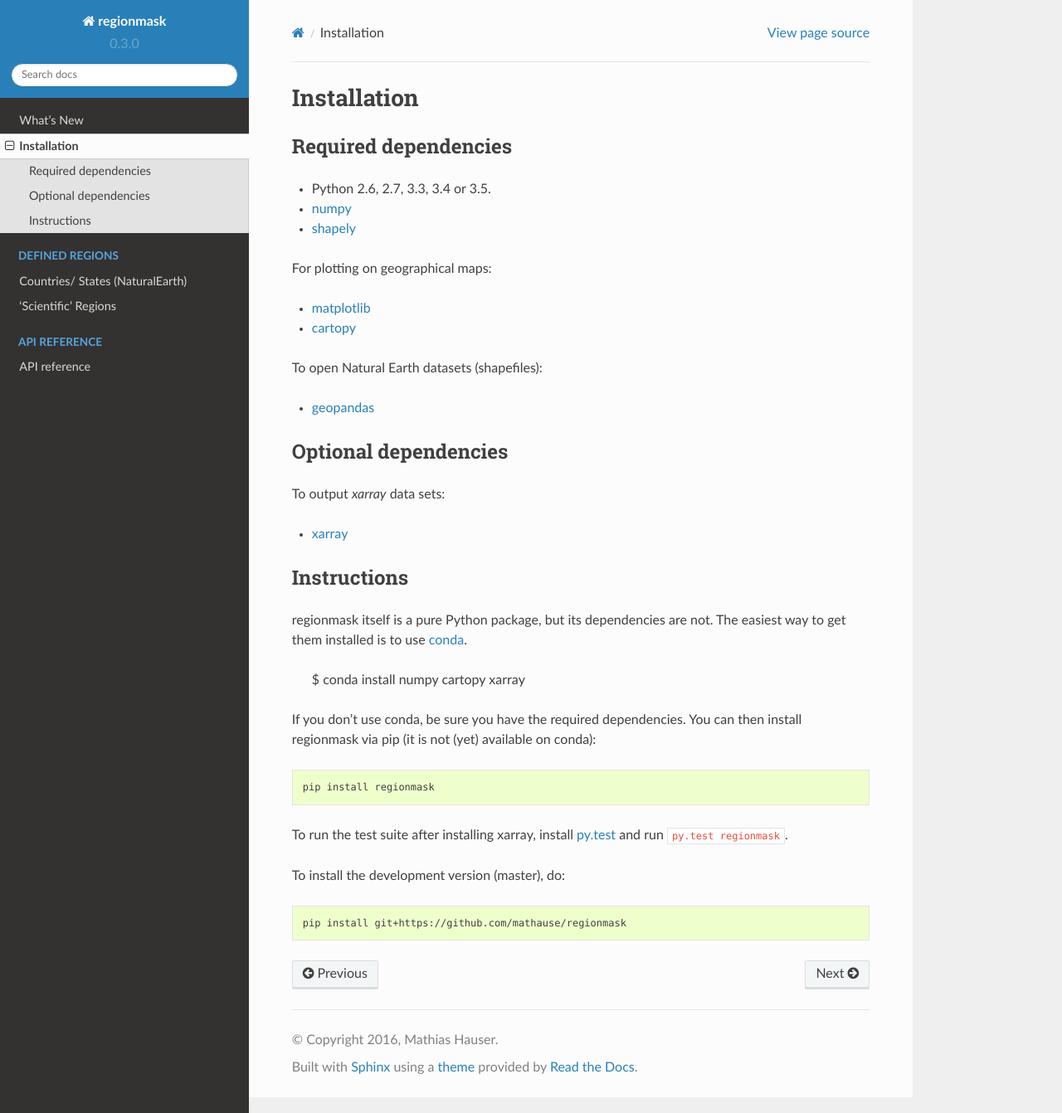
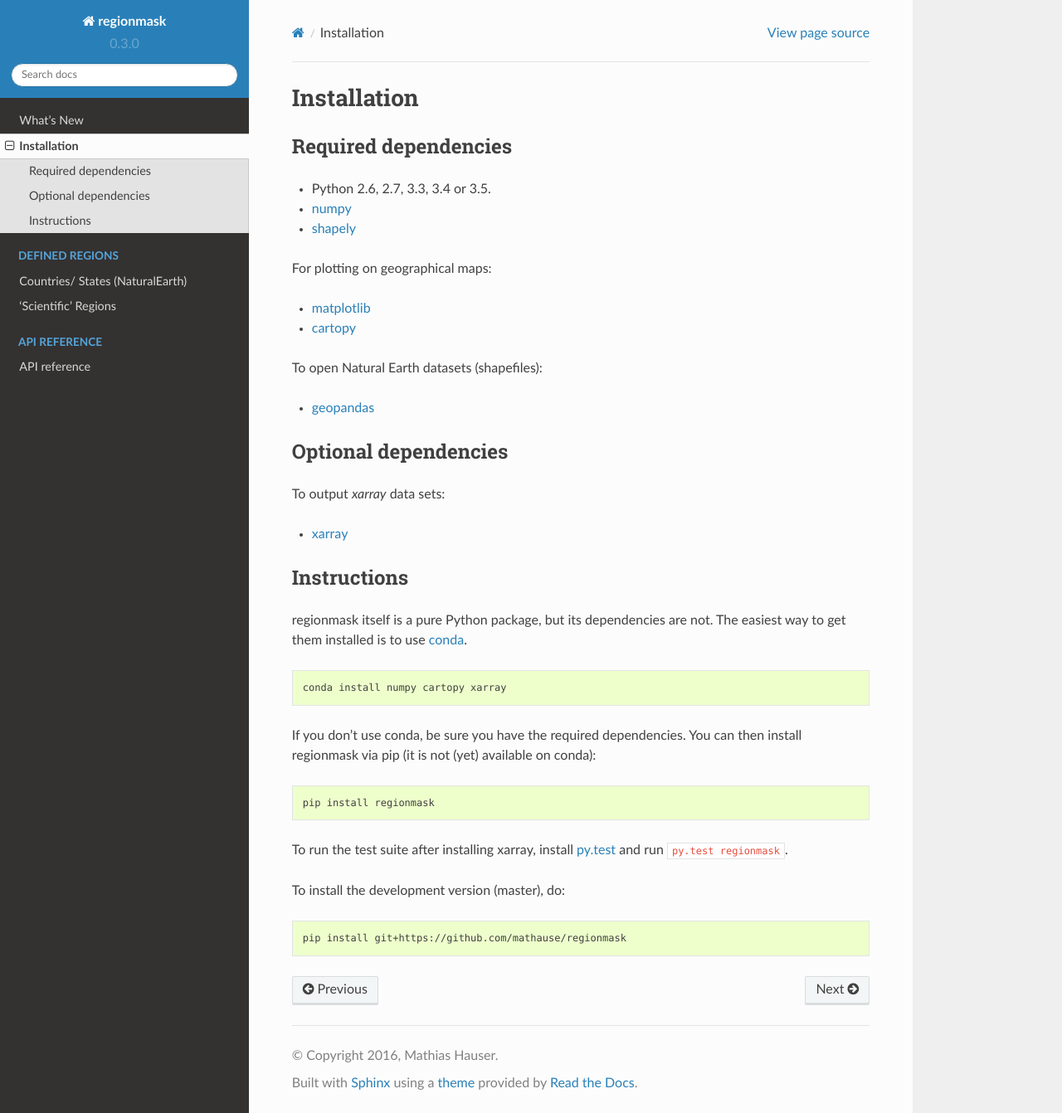
Before and after one commit to regionmask/regionmask, a Sphinx documentation site: the page built from docs/installation.rst, in a window 1280 px wide and 1342 px high. Shown: the whole window at 83% size. Built offline with Sphinx 7.4.7 and the Read the Docs theme 2.0.0, drawn with Linux system fonts in a browser that asks for light colours; pages that are not in the unit, such as notebooks, are missing from menus.

Commit message:
Update installation.rst

```diff
--- a/docs/installation.rst
+++ b/docs/installation.rst
@@ -30,7 +30,9 @@ Instructions
 regionmask itself is a pure Python package, but its dependencies are not. The
 easiest way to get them installed is to use conda_.
 
-    $ conda install numpy cartopy xarray
+.. code-block:: bash
+
+    conda install numpy cartopy xarray
 
 If you don't use conda, be sure you have the required dependencies. You can
 then install regionmask via pip (it is not (yet) available on conda):
```
